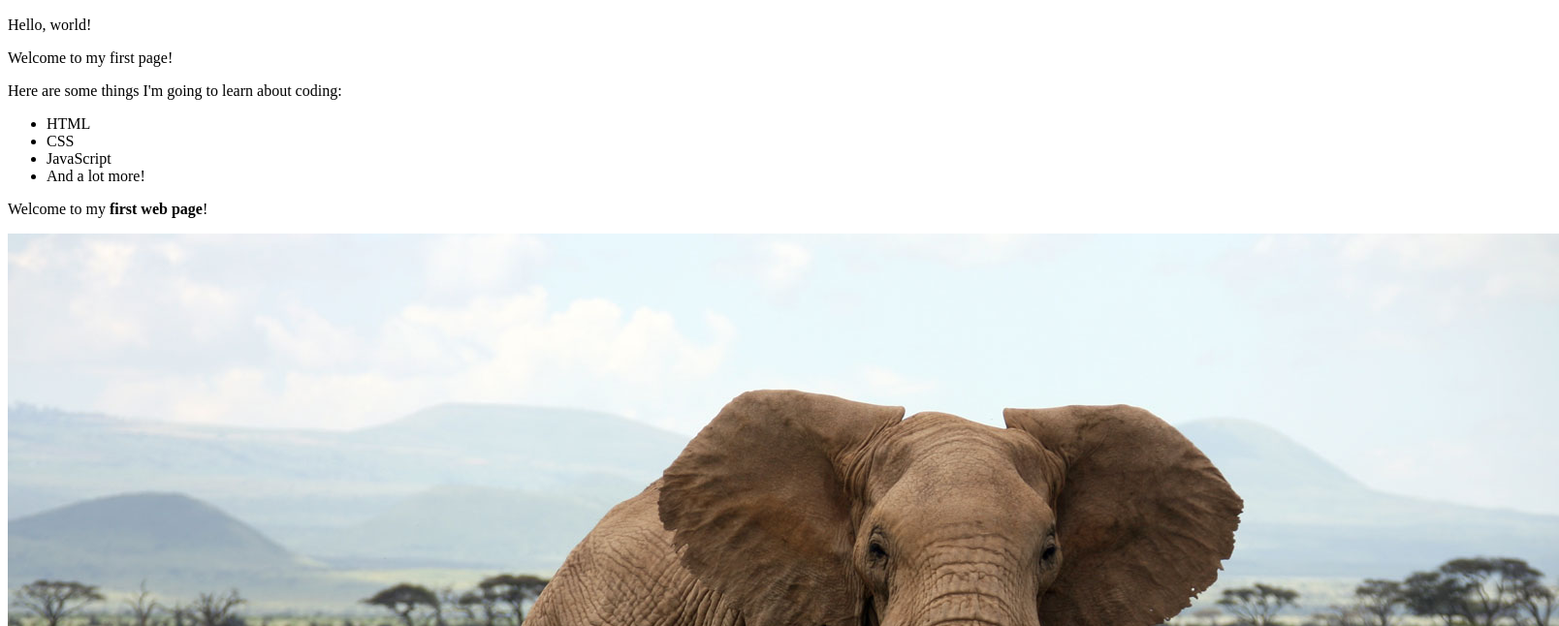
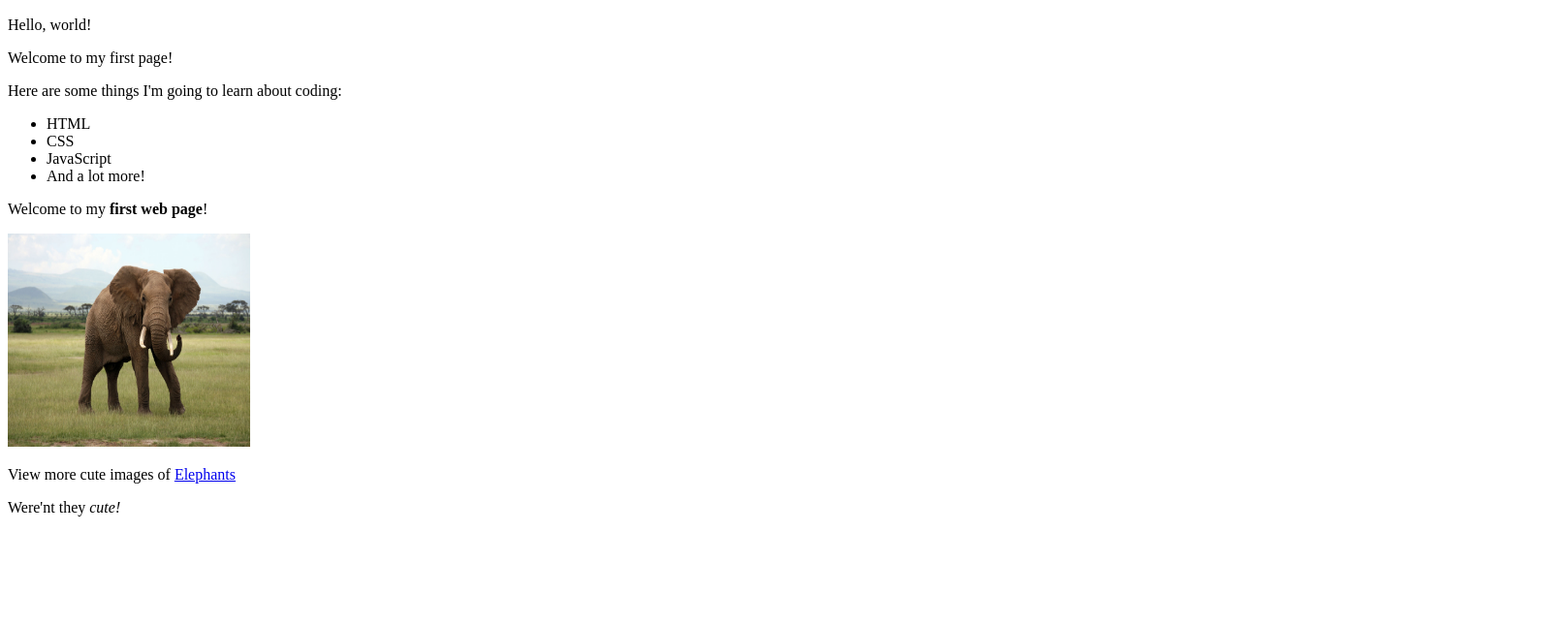
Before and after one commit to Wambui-123/my-first-webpage, a plain HTML site: page index.html in a window 1280 px wide. Shown: the part 110-756 px from the top of the page at 97% size, 1608 px wide, since content can reach past the window. Drawn offline with Linux system fonts and the light colour scheme.

Commit message:
created a link

```diff
--- a/index.html
+++ b/index.html
@@ -21,6 +21,8 @@
     </ul>
 
     <p>Welcome to my <strong>first web page</strong>!</p>
-    <img src="images/elephant.jpg" alt="A photo of an elephant">
+    <img src="images/elephant.jpg" alt="A photo of an elephant" style="width: 250px; height: 220px;">
+    <p>View more cute images of <a href="https://www.pinterest.com/jared2419/cute-elephants/">Elephants</a></p>
+    <p>Were'nt they <em>cute!</em></p>
 </body>
 </html>
```
